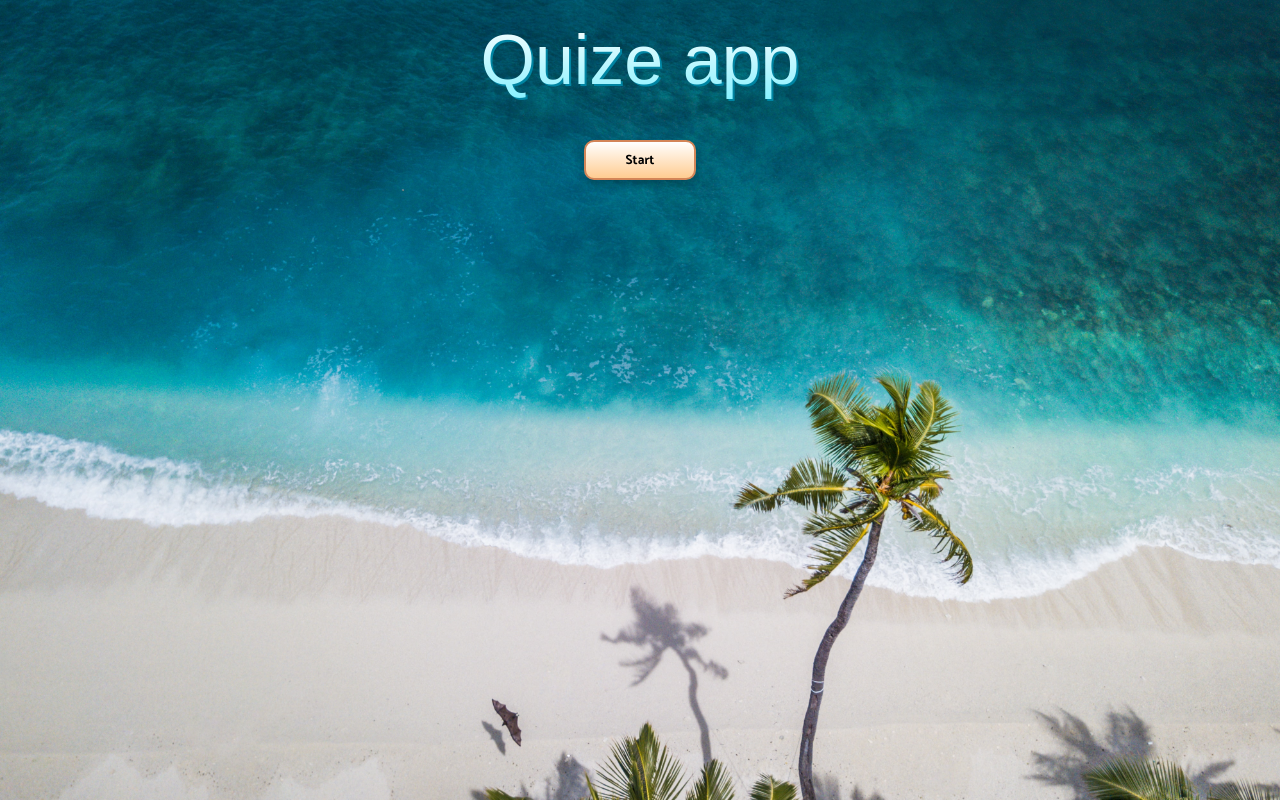
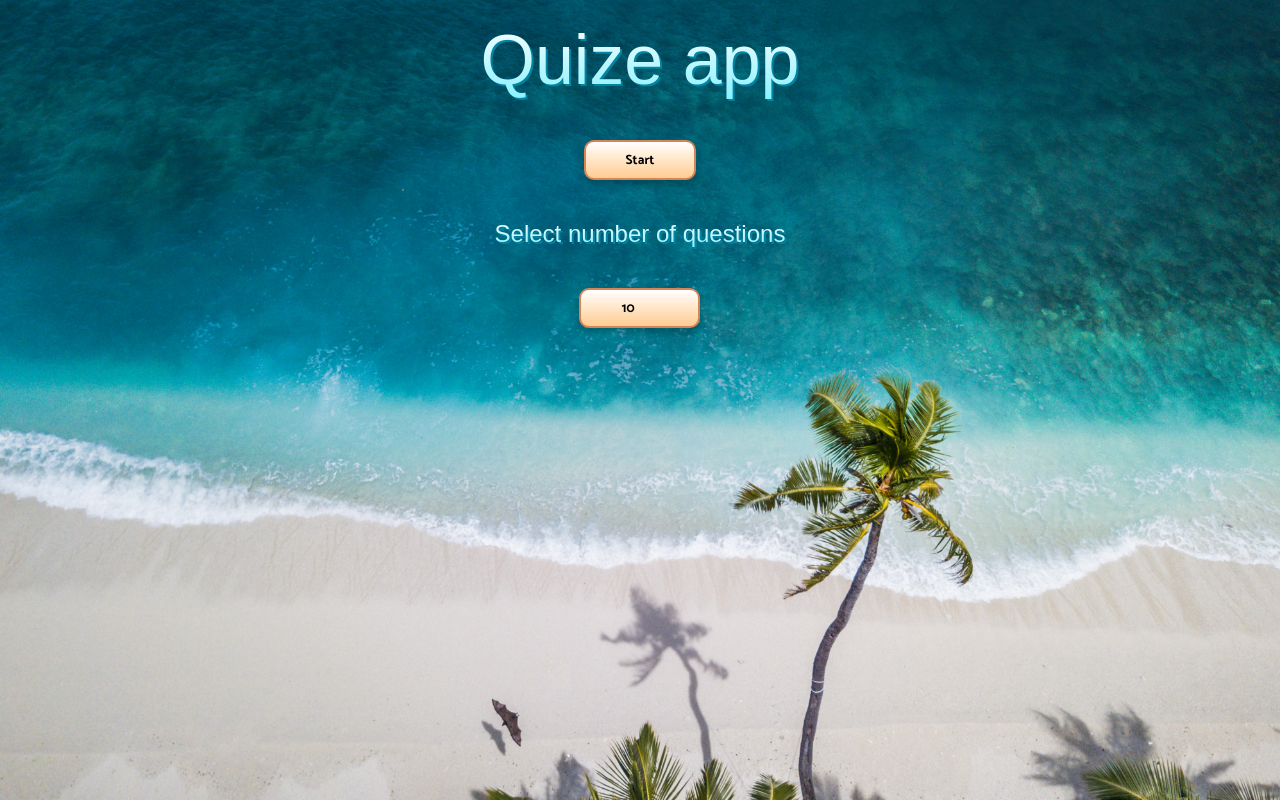
Before and after one commit to KarolGrydz/Quiz-App, a React (Create React App) app: page / in a window 1280 px wide. Built offline with nearby package versions, Linux system fonts and the light colour scheme.

Commit message:
ADD NUMBER BUTTON

```diff
--- a/src/App.styles.ts
+++ b/src/App.styles.ts
@@ -36,7 +36,8 @@ export const Wrapper = styled.div`
     margin: 0;
   }
 
-  h1 {
+  h1,
+  h2 {
     font-family: Fascinate Inline, Haettenschweiler, 'Arial Narrow Bold',
       sans-serif;
     background-image: linear-gradient(180deg, #fff, #87f1ff);
@@ -47,10 +48,13 @@ export const Wrapper = styled.div`
     -moz-backgroud-clip: text;
     -moz-text-fill-color: transparent;
     filter: drop-shadow(2px 2px #0085a3);
-    font-size: 70px;
     font-weight: 400;
     text-align: center;
     margin: 20px;
+  }
+
+  h1 {
+    font-size: 70px;
   }
 
   .start,
--- a/src/App.tsx
+++ b/src/App.tsx
@@ -1,100 +1,29 @@
-import React, { useState, useContext } from 'react';
-import { fetchQuizQuestions, Difficulty, QuestionState } from './API';
-import { StateContext, DispatchContext, AnswerObject } from './context/context';
+import React, { useContext } from 'react';
+import { StateContext } from './context/context';
 
 //Questions
 import { QuestionCard } from './components/QuestionCard';
+import { StartButton } from './components/StartButton';
+import { NextQuestionButton } from './components/NextQuestionButton';
+import { QuestionNumberButton } from './components/QuestionNumberButton';
 
 import { GlobalStyle, Wrapper } from './App.styles';
 
 const App = () => {
-  const [questions, setQuestions] = useState<QuestionState[]>([]);
-  const [userAnswers, setUserAnswers] = useState<AnswerObject[]>([]);
-  const [gameOver, setGameOver] = useState(true);
-
   const state = useContext(StateContext);
-  const dispatch = useContext(DispatchContext);
-  const { TOTAL_QUESTIONS, loading, score, number } = state;
-  console.log(number);
-
-  const startTrivia = async () => {
-    dispatch({ type: 'setLoading', name: 'loading', payload: true });
-    setGameOver(false);
-    dispatch({ type: 'setValue', name: 'gameOver', payload: false });
-
-    const newQuestions = await fetchQuizQuestions(
-      TOTAL_QUESTIONS,
-      Difficulty.EASY
-    );
-
-    //error handler add
-    setQuestions(newQuestions);
-    dispatch({ type: 'setValue', name: 'score', payload: 0 });
-    setUserAnswers([]);
-    dispatch({ type: 'setValue', name: 'number', payload: 0 });
-    dispatch({ type: 'setLoading', name: 'loading', payload: false });
-  };
-
-  // const checkAnswer = (e: any) => {
-  //   if (!gameOver) {
-  //     const answer = e.currentTarget.childNodes[0].textContent; // e.currentTarget.value
-
-  //     const correct = questions[number].correct_answer === answer;
-  //     if (correct)
-  //       dispatch({
-  //         type: 'setValue',
-  //         name: 'number',
-  //         payload: (prev) => prev + 1,
-  //       });
-  //     const answerObject = {
-  //       question: questions[number].question,
-  //       answer,
-  //       correct,
-  //       correntAnswer: questions[number].correct_answer,
-  //     };
-  //     setUserAnswers((prev) => [...prev, answerObject]);
-  //   }
-  // };
-
-  // const nextQuestion = () => {
-  //   const nextQuestion = number + 1;
-
-  //   if (nextQuestion === TOTAL_QUESTIONS) {
-  //     setGameOver(true);
-  //   } else {
-  //     setNumber(nextQuestion);
-  //   }
-  // };
+  const { score, number, loading, gameOver } = state;
 
   return (
     <>
       <GlobalStyle />
       <Wrapper>
         <h1>Quize app</h1>
-        {gameOver || userAnswers.length === TOTAL_QUESTIONS ? (
-          <button className="start" onClick={startTrivia}>
-            Start
-          </button>
-        ) : null}
-        {!gameOver && <p className="score">Score: {score} </p>}
+        <StartButton />
+        <QuestionNumberButton />
+        {!gameOver && <p className='score'>Score: {score} </p>}
         {loading && <p>Loading questions...</p>}
-        {!loading && number !== undefined && !gameOver && (
-          <QuestionCard
-            questionNr={number + 1}
-            question={questions[number].question}
-            answers={questions[number].answers}
-            userAnswer={userAnswers ? userAnswers[number] : undefined}
-            // callback={checkAnswer}
-          />
-        )}
-        {/* {!gameOver &&
-        !loading &&
-        userAnswers.length === number + 1 &&
-        number !== TOTAL_QUESTIONS - 1 ? (
-          <button className="next" onClick={nextQuestion}>
-            Next question
-          </button>
-        ) : null} */}
+        {!loading && number !== undefined && !gameOver && <QuestionCard />}
+        <NextQuestionButton />
       </Wrapper>
     </>
   );
--- /dev/null
+++ b/src/components/NextQuestionButton.tsx
@@ -0,0 +1,31 @@
+import React, { useContext } from 'react';
+import { StateContext, DispatchContext } from '../context/context';
+
+export const NextQuestionButton = () => {
+  const state = useContext(StateContext);
+  const dispatch = useContext(DispatchContext);
+  const { TOTAL_QUESTIONS, gameOver, number, loading, userAnswers } = state;
+
+  const nextQuestion = () => {
+    const nextQuestion = number + 1;
+
+    if (nextQuestion === TOTAL_QUESTIONS) {
+      dispatch({ type: 'changeValue', name: 'gameOver', payload: true });
+    } else {
+      dispatch({ type: 'changeValue', name: 'number', payload: nextQuestion });
+    }
+  };
+
+  return (
+    <>
+      {!gameOver &&
+      !loading &&
+      userAnswers?.length === number + 1 &&
+      number !== TOTAL_QUESTIONS - 1 ? (
+        <button className='next' onClick={nextQuestion}>
+          Next question
+        </button>
+      ) : null}
+    </>
+  );
+};
--- a/src/components/QuestionCard.tsx
+++ b/src/components/QuestionCard.tsx
@@ -1,38 +1,64 @@
-import React, { useState, useContext } from 'react';
-import { StateContext } from '../context/context';
-import { AnswerObject } from '../context/context';
+import React, { useContext } from 'react';
+import { StateContext, DispatchContext } from '../context/context';
 import { Wrapper, ButtonWrapper } from './QuestionCard.style';
 
-type Props = {
-  question: string;
-  answers: string[];
-  // callback: any;
-  userAnswer: AnswerObject | undefined;
-  questionNr: number;
-};
+export const QuestionCard: React.FunctionComponent = () => {
+  const state = useContext(StateContext);
+  const dispatch = useContext(DispatchContext);
+  const {
+    TOTAL_QUESTIONS,
+    gameOver,
+    number,
+    questions,
+    userAnswers,
+    score,
+  } = state;
 
-export const QuestionCard: React.FC<Props> = ({
-  question,
-  answers,
-  userAnswer,
-  questionNr,
-}) => {
-  const state = useContext(StateContext);
-  const { TOTAL_QUESTIONS } = state;
+  const question = questions[number].question;
+  const answers = questions[number].answers;
+  const userAnswer = userAnswers ? userAnswers[number] : undefined;
+
+  const checkAnswer = (e: any) => {
+    console.log(number);
+    if (!gameOver) {
+      const answer = e.currentTarget.childNodes[0].textContent; // e.currentTarget.value
+
+      const correct = questions[number].correct_answer === answer;
+      if (correct)
+        dispatch({
+          type: 'changeValue',
+          name: 'score',
+          payload: score + 1,
+        });
+
+      const answerObject = {
+        question: questions[number].question,
+        answer,
+        correct,
+        correntAnswer: questions[number].correct_answer,
+      };
+      dispatch({
+        type: 'changeValue',
+        name: 'userAnswers',
+        payload: [...userAnswers, answerObject],
+      });
+    }
+  };
+
   return (
     <Wrapper>
-      <p className="number">
-        Question: {questionNr} / {TOTAL_QUESTIONS}
+      <p className='number'>
+        Question: {number + 1} / {TOTAL_QUESTIONS}
       </p>
       <p dangerouslySetInnerHTML={{ __html: question }} />
       <div>
-        {answers.map((answer) => (
+        {answers.map((answer: any) => (
           <ButtonWrapper
             key={answer}
             correct={userAnswer?.correntAnswer === answer}
             userClicked={userAnswer?.answer === answer}
           >
-            <button disabled={userAnswer ? true : false}>
+            <button disabled={userAnswer ? true : false} onClick={checkAnswer}>
               <span dangerouslySetInnerHTML={{ __html: answer }} />
             </button>
           </ButtonWrapper>
--- /dev/null
+++ b/src/components/QuestionNumberButton.tsx
@@ -0,0 +1,35 @@
+import React, { useContext } from 'react';
+import { StateContext, DispatchContext } from '../context/context';
+
+export const QuestionNumberButton = () => {
+  const state = useContext(StateContext);
+  const dispatch = useContext(DispatchContext);
+  const { TOTAL_QUESTIONS, gameOver } = state;
+
+  const changeValue = (e: any) => {
+    console.log(e.target.value);
+    dispatch({
+      type: 'changeValue',
+      name: 'TOTAL_QUESTIONS',
+      payload: e.target.value,
+    });
+  };
+
+  return (
+    <>
+      {gameOver && (
+        <>
+          <h2>Select number of questions</h2>
+          <input
+            type='number'
+            min='10'
+            max='50'
+            className='start'
+            defaultValue={TOTAL_QUESTIONS}
+            onChange={changeValue}
+          />
+        </>
+      )}
+    </>
+  );
+};
--- /dev/null
+++ b/src/components/StartButton.tsx
@@ -0,0 +1,35 @@
+import React, { useContext } from 'react';
+import { fetchQuizQuestions, Difficulty } from '../API';
+import { StateContext, DispatchContext } from '../context/context';
+
+export const StartButton = () => {
+  const state = useContext(StateContext);
+  const dispatch = useContext(DispatchContext);
+  const { TOTAL_QUESTIONS, gameOver } = state;
+
+  const startTrivia = async () => {
+    dispatch({ type: 'changeValue', name: 'loading', payload: true });
+    dispatch({ type: 'changeValue', name: 'gameOver', payload: false });
+
+    const newQuestions = await fetchQuizQuestions(
+      TOTAL_QUESTIONS,
+      Difficulty.EASY
+    );
+
+    //error handler add
+    dispatch({ type: 'setQuestions', name: '', payload: newQuestions });
+    dispatch({ type: 'changeValue', name: 'score', payload: 0 });
+    dispatch({ type: 'changeValue', name: 'userAnswers', payload: [] });
+    dispatch({ type: 'changeValue', name: 'loading', payload: false });
+  };
+
+  return (
+    <>
+      {gameOver && (
+        <button className='start' onClick={startTrivia}>
+          Start
+        </button>
+      )}
+    </>
+  );
+};
--- a/src/context/initialState.tsx
+++ b/src/context/initialState.tsx
@@ -2,9 +2,9 @@ export const initialState = {
   questions: [],
   TOTAL_QUESTIONS: 10,
   gameOver: true,
-  userAnserws: [],
-  loading: false,
+  userAnswers: [],
   score: 0,
   number: 0,
   test: 'test',
+  loading: false,
 };
--- a/src/context/reducer.tsx
+++ b/src/context/reducer.tsx
@@ -1,13 +1,11 @@
 export const reducer = (draft: any, action: any) => {
   switch (action.type) {
-    case 'setLoading':
-      {
-        draft.loading = action.payload;
-      }
+    case 'setQuestions':
+      draft.questions = action.payload;
       break;
-    case 'changeValue': {
+    case 'changeValue':
       draft[action.name] = action.payload;
-    }
+      break;
     default:
       return;
   }
```
Also changed, not shown: src/context/context.tsx (+5 -5 lines).
